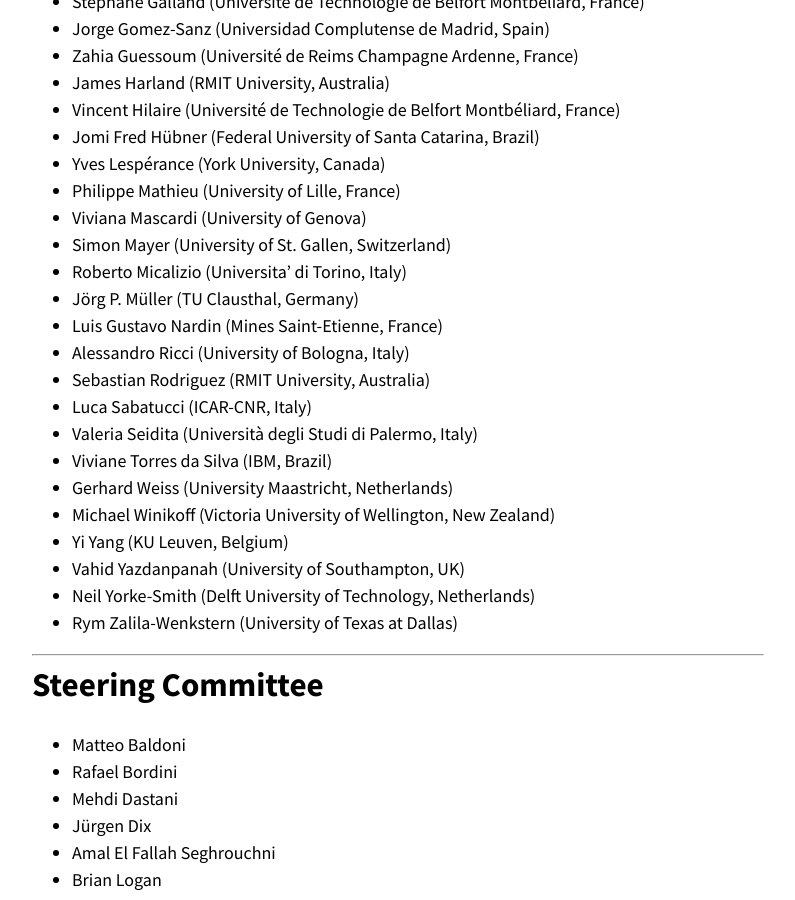
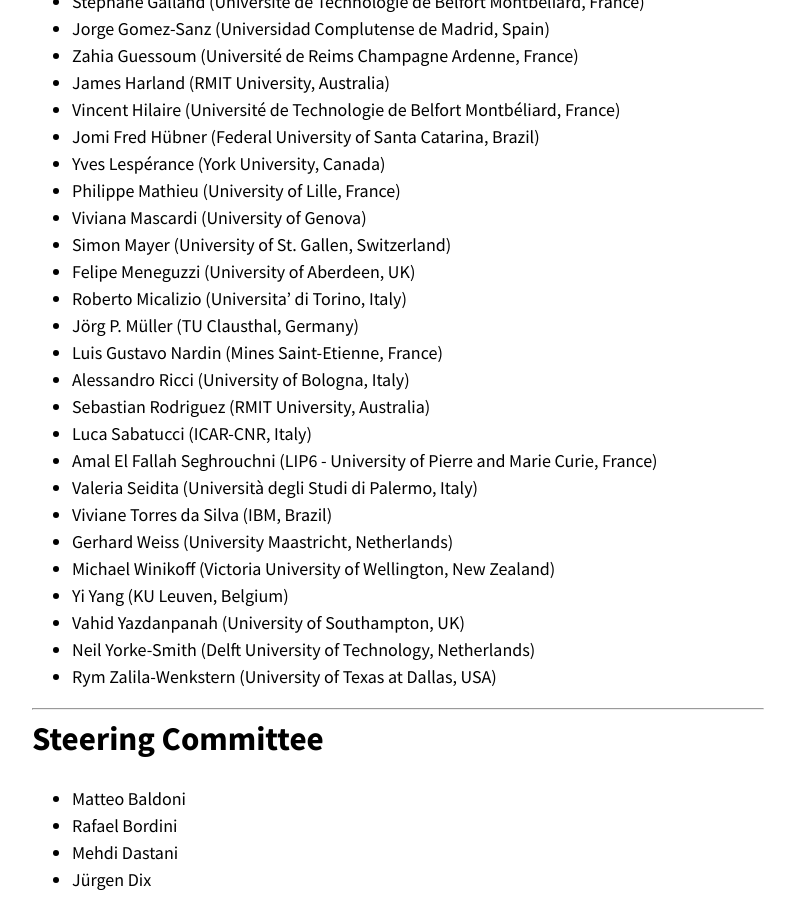
Before and after one commit to rafaelcaue/emas2024, a Jekyll site: the page built from committees.md, in a window 1280 px wide and 900 px high, scrolled down 1030 px. Shown: the whole window, without its empty margins (242-1037 px from the left). Built offline with Jekyll 4.4.1, drawn with Linux system fonts in a browser that asks for light colours; nearby versions of some CDN libraries; our own code applies the rules of GitHub Pages for plain Markdown files.

Commit message:
Update committees.md

```diff
--- a/committees.md
+++ b/committees.md
@@ -39,12 +39,14 @@ entries_layout: list
 - Philippe Mathieu (University of Lille, France)
 - Viviana Mascardi (University of Genova)
 - Simon Mayer (University of St. Gallen, Switzerland)
+- Felipe Meneguzzi (University of Aberdeen, UK)
 - Roberto Micalizio (Universita' di Torino, Italy)
 - Jörg P.	Müller (TU Clausthal, Germany)
 - Luis Gustavo Nardin (Mines Saint-Etienne, France)
 - Alessandro Ricci (University of Bologna, Italy)
 - Sebastian	Rodriguez (RMIT University, Australia)
 - Luca Sabatucci (ICAR-CNR, Italy)
+- Amal El Fallah Seghrouchni (LIP6 - University of Pierre and Marie Curie, France)
 - Valeria	Seidita (Università degli Studi di Palermo, Italy)
 - Viviane	Torres da Silva (IBM, Brazil)
 - Gerhard	Weiss (University Maastricht, Netherlands)
@@ -52,7 +54,7 @@ entries_layout: list
 - Yi Yang (KU Leuven, Belgium)
 - Vahid	Yazdanpanah (University of Southampton, UK)
 - Neil Yorke-Smith (Delft University of Technology, Netherlands)
-- Rym Zalila-Wenkstern (University of Texas at Dallas)
+- Rym Zalila-Wenkstern (University of Texas at Dallas, USA)
 
 ***
 
```
